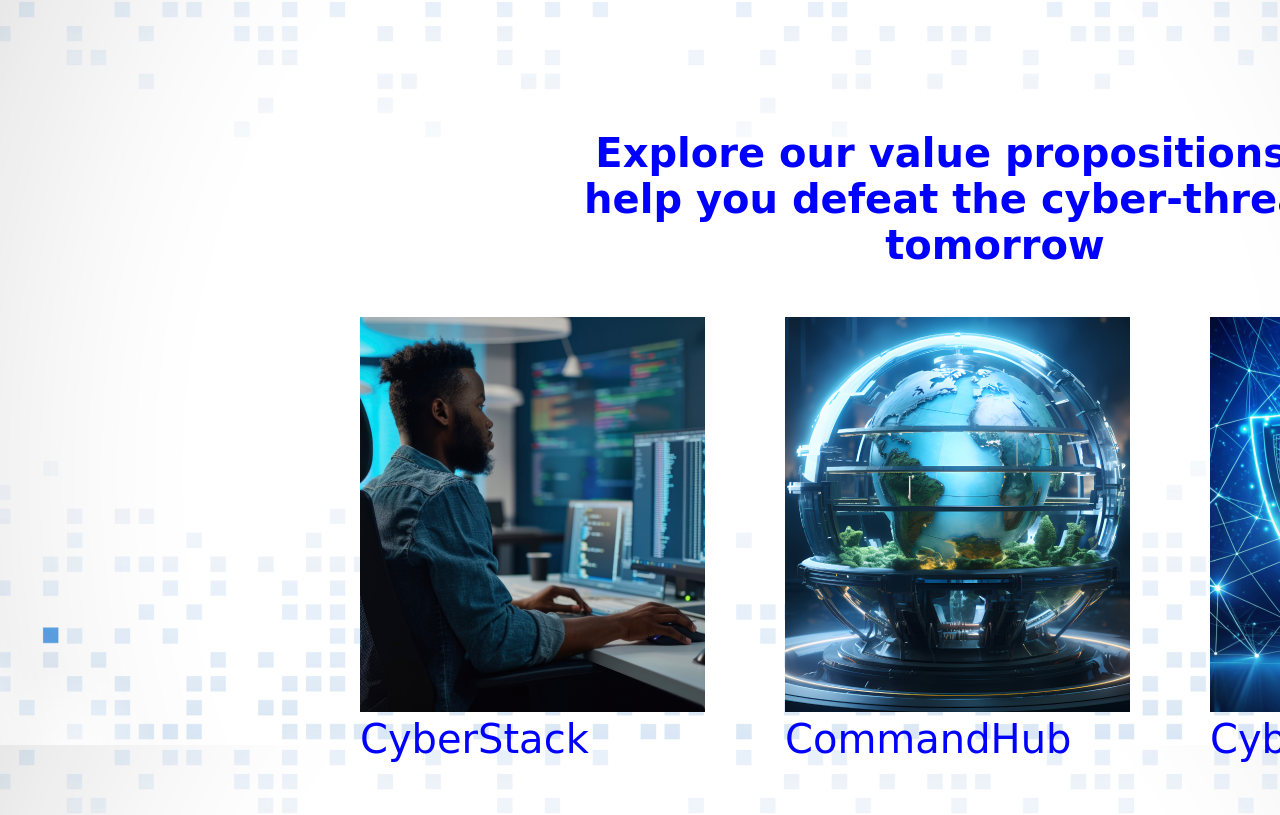
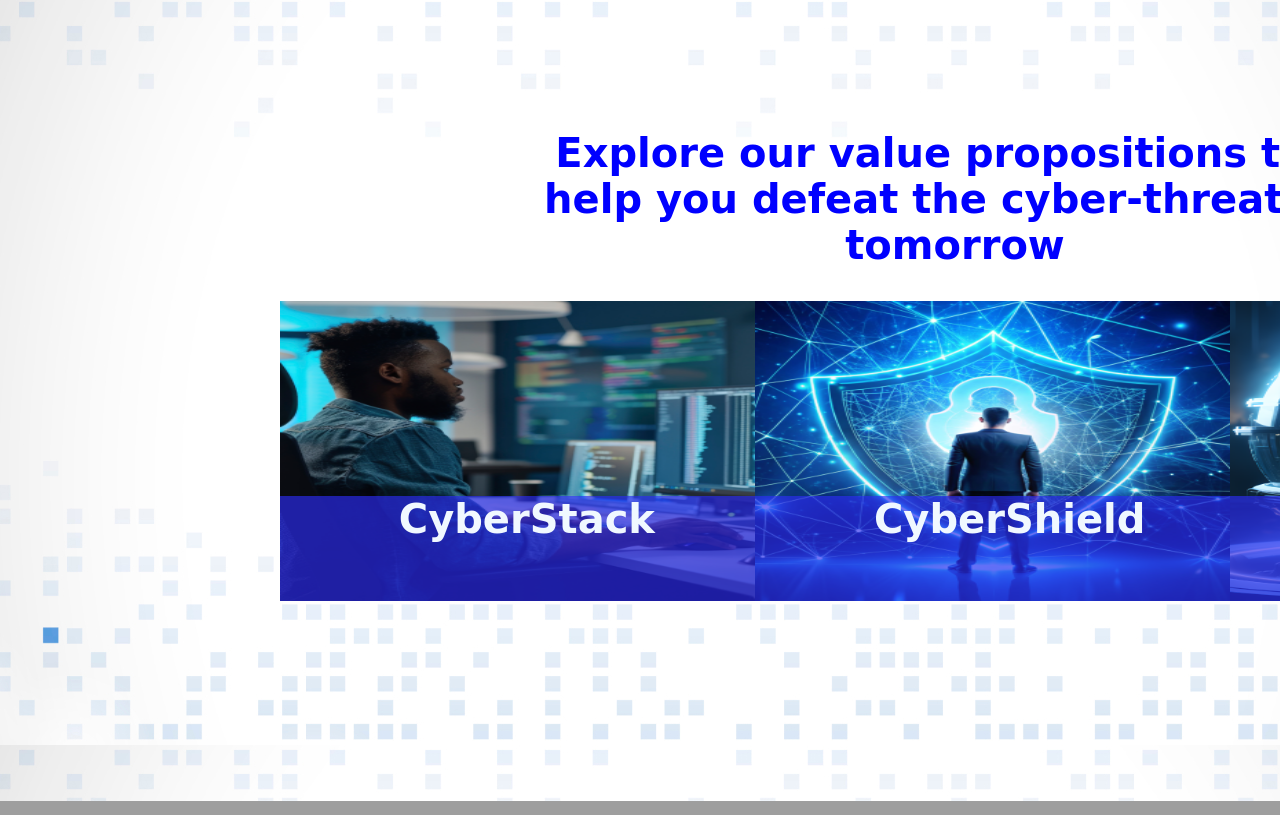
Before and after one commit to komaltripathi05/creative, a plain HTML site: page index.html in a window 1280 px wide. Shown: the part 3452-4267 px from the top of the page. Drawn offline with Linux system fonts and the light colour scheme; grey boxes are pictures that could not be loaded.

Commit message:
Add files via upload

```diff
--- a/index.html
+++ b/index.html
@@ -32,12 +32,16 @@
             </div>
         </div>
     </section>
+
     <section class="unlocking-section">
         <div class="container">
             <div class="flex-box">
-               <div><h1 id="unlock">Unlocking Solutions through Creative Insight</h1>
-                 <p id="unlock-para">In a world where innovation meets tradition, we are blending creativity with intelligence to craft
-                    bespoke cybersecurity solutions. As your digital defenders, we protect your organisation's legacy
+                <div>
+                    <h1 id="unlock">Unlocking Solutions through Creative Insight</h1>
+                    <p id="unlock-para">In a world where innovation meets tradition, we are blending creativity with
+                        intelligence to craft
+                        bespoke cybersecurity solutions. As your digital defenders, we protect your organisation's
+                        legacy
                         and future with unparalleled
                         expertise and insight.
                     </p>
@@ -68,9 +72,11 @@
                 <img id="photo-left" src="images/Group 3611.png" width="435" height="233" />
                 <div>
                     <h1 id="inter">Interdisciplinary way of collaborating and engaging beyond technology</h1>
-                    <p id="effect">Effective Cybersecurity management requires combinations of several approaches. It is a
+                    <p id="effect">Effective Cybersecurity management requires combinations of several approaches. It is
+                        a
                         successful amalgamation of creative thinking and supportive technologies. The way to successful
-                    cybersecurity measures involves harnessing creative intelligence along with analytical thinking. To
+                        cybersecurity measures involves harnessing creative intelligence along with analytical thinking.
+                        To
                         tackle future cyber risks, an inter disciplinary approach is a must!</p>
                 </div>
             </div>
@@ -79,24 +85,30 @@
     <section class="gallery-explore">
         <div class="container">
             <div class="gallery-photo">
-               <figure>
+
                 <h1 id="explore">Explore our value propositions that help you
                     defeat the cyber-threats of tomorrow</h1>
                 <div class="gallery">
-                       <figure>
-                           <div><img id="cyberstack" src="images/CyberStack.png" width="345" height="395" /></div>
-                            <figcaption> CyberStack</figcaption>
-                       </figure>
-                       <figure>
-                            <div><img id="commandhub" src="images/CommandHub.png" width="345" height="395" /></div>
-                            <figcaption> CommandHub</figcaption>
-                       </figure>
-                       <figure>
-                            <div><img id="cybersheild" src="images/CyberShield.png" width="345" height="395" /></div>
-                            <figcaption>CyberShield</figcaption>
-                       </figure>
+                    <div class="card">
+                        <img id="cyberstack" src="images/CyberStack.png" />
+                        <div class="blue-line">
+                            <h4> CyberStack</h4>
                         </div>
-             </figure>
+                    </div>
+                    <div class="card">
+                        <img src="images/CyberShield.png" />
+                        <div class="blue-line">
+                            <h4>CyberShield </h4>
+                        </div>
+                    </div>
+
+                    <div class="card">
+                        <img src="images/CommandHub.png" />
+                        <div class="blue-line">
+                            <h4> CommandHub</h4>
+                        </div>
+                    </div>
+                </div>
             </div>
         </div>
     </section>
--- a/styles.css
+++ b/styles.css
@@ -205,3 +205,29 @@ footer {
     background-color: rgb(16, 57, 190);
     margin: 20px 0px;
 }
+.card{
+    position: relative;
+    width: 33%;
+    height: 300px;
+    color: aliceblue;
+    font-size: 40px;
+}
+.card h4{
+
+    margin-top: auto;
+    padding-left: 25%;
+
+}
+.card img{
+    height: 100%;
+    width: 100%;
+}
+.blue-line{
+
+    background-color: #2b2bf5a6;
+    position: absolute;
+    width: 100%;
+    height: 35%;
+    bottom: 0;
+
+}
```
Lines whose indentation alone changed are shown as unchanged.
